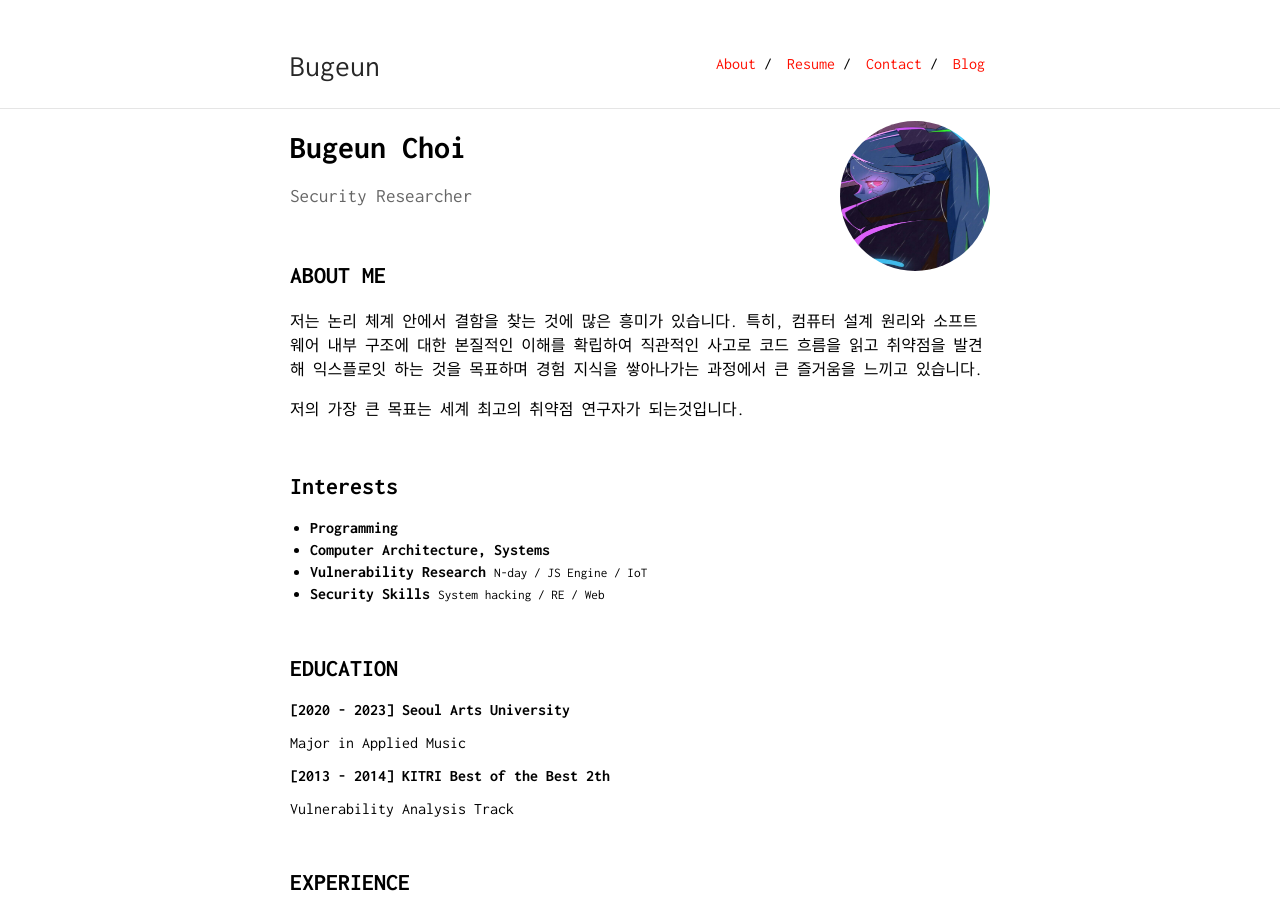
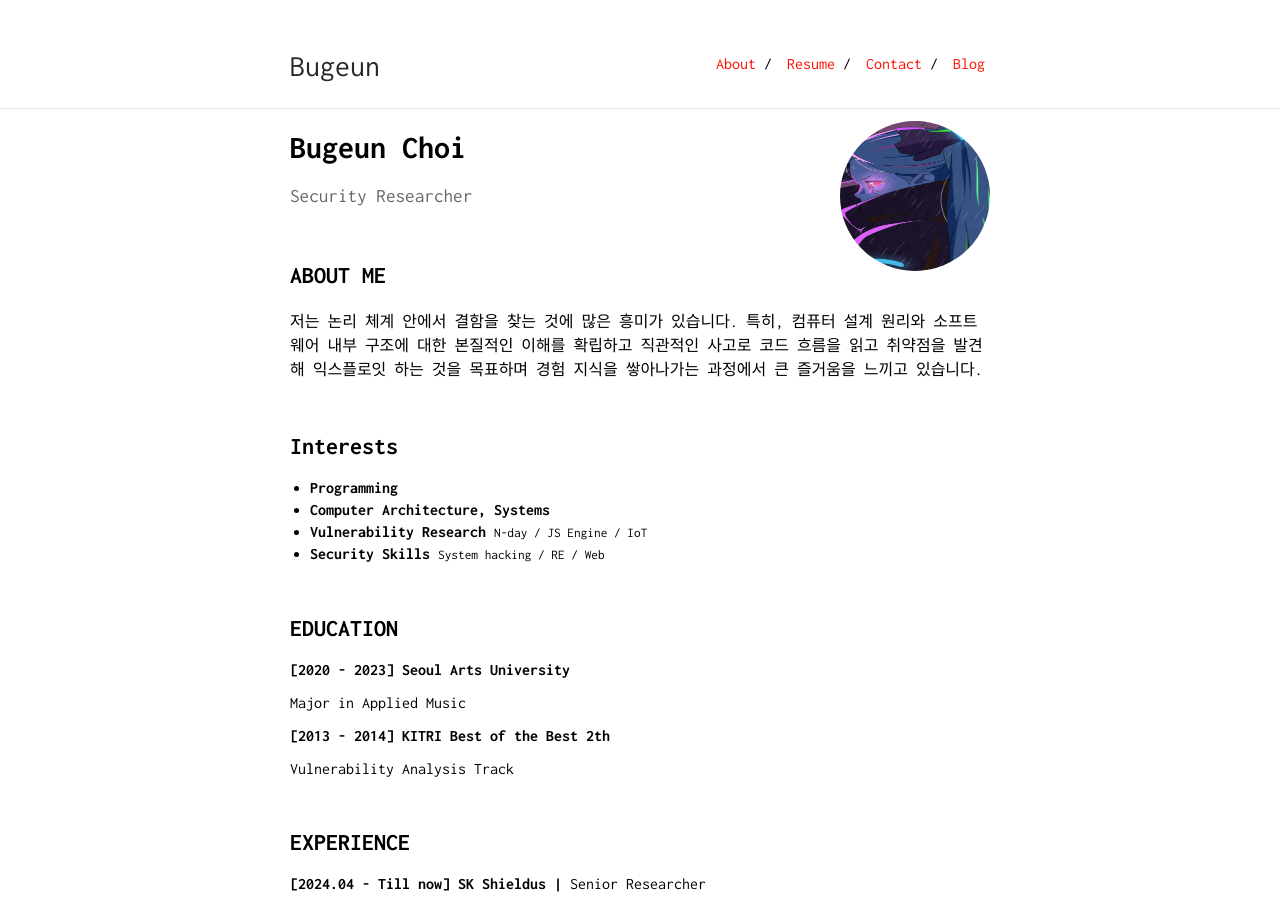
Before and after one commit to Bugeun/bugeun.github.io, a Jekyll site: the page built from index.md, in a window 1280 px wide and 900 px high. Built offline with Jekyll 4.4.1, drawn with Linux system fonts in a browser that asks for light colours.

Commit message:
Update index.md

```diff
--- a/index.md
+++ b/index.md
@@ -11,9 +11,7 @@ Security Researcher
 
 ## ABOUT ME
 
-<p>저는 논리 체계 안에서 결함을 찾는 것에 많은 흥미가 있습니다. 특히, 컴퓨터 설계 원리와 소프트웨어 내부 구조에 대한 본질적인 이해를 확립하여 직관적인 사고로 코드 흐름을 읽고 취약점을 발견해 익스플로잇 하는 것을 목표하며 경험 지식을 쌓아나가는 과정에서 큰 즐거움을 느끼고 있습니다. </p>
-
-<p>저의 가장 큰 목표는 세계 최고의 취약점 연구자가 되는것입니다.</p>
+<p>저는 논리 체계 안에서 결함을 찾는 것에 많은 흥미가 있습니다. 특히, 컴퓨터 설계 원리와 소프트웨어 내부 구조에 대한 본질적인 이해를 확립하고 직관적인 사고로 코드 흐름을 읽고 취약점을 발견해 익스플로잇 하는 것을 목표하며 경험 지식을 쌓아나가는 과정에서 큰 즐거움을 느끼고 있습니다. </p>
 
 &nbsp;
 
```
